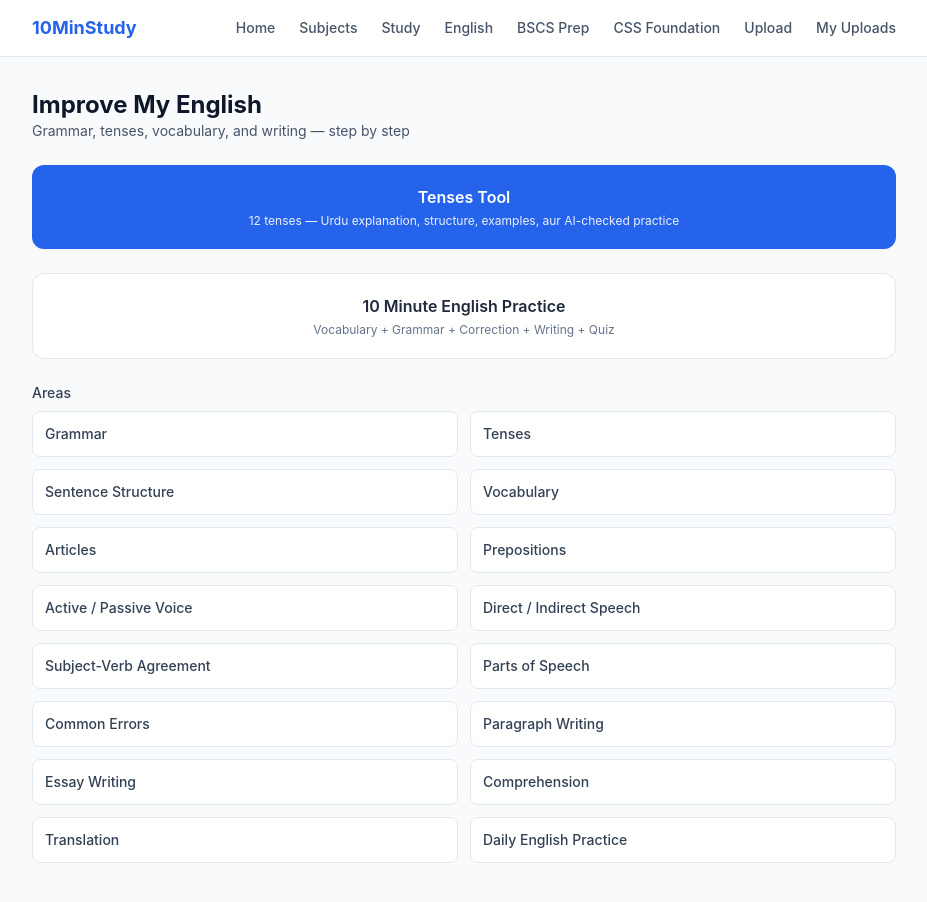
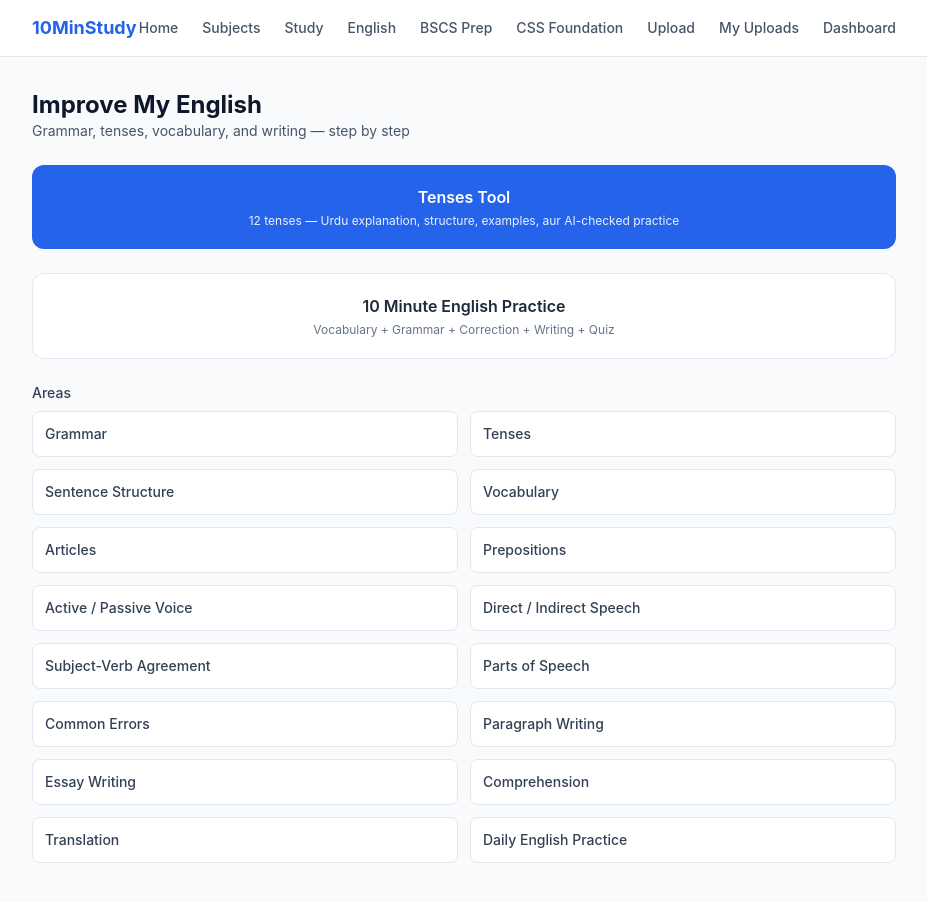
Before and after one commit to cryptopknews-glitch/Study-, a Next.js app: page /english in a window 1280 px wide. Shown: the top 902 px of the page, without its empty margins (176-1103 px from the left). Built offline with nearby package versions, Linux system fonts and the light colour scheme.

Commit message:
Phase 9: Create/Update src/components/Navbar.tsx

```diff
--- a/src/components/Navbar.tsx
+++ b/src/components/Navbar.tsx
@@ -12,6 +12,7 @@ const NAV_LINKS = [
   { href: '/css', label: 'CSS Foundation' },
   { href: '/upload', label: 'Upload' },
   { href: '/manage', label: 'My Uploads' },
+  { href: '/dashboard', label: 'Dashboard' },
 ]
 
 export default function Navbar() {
```
